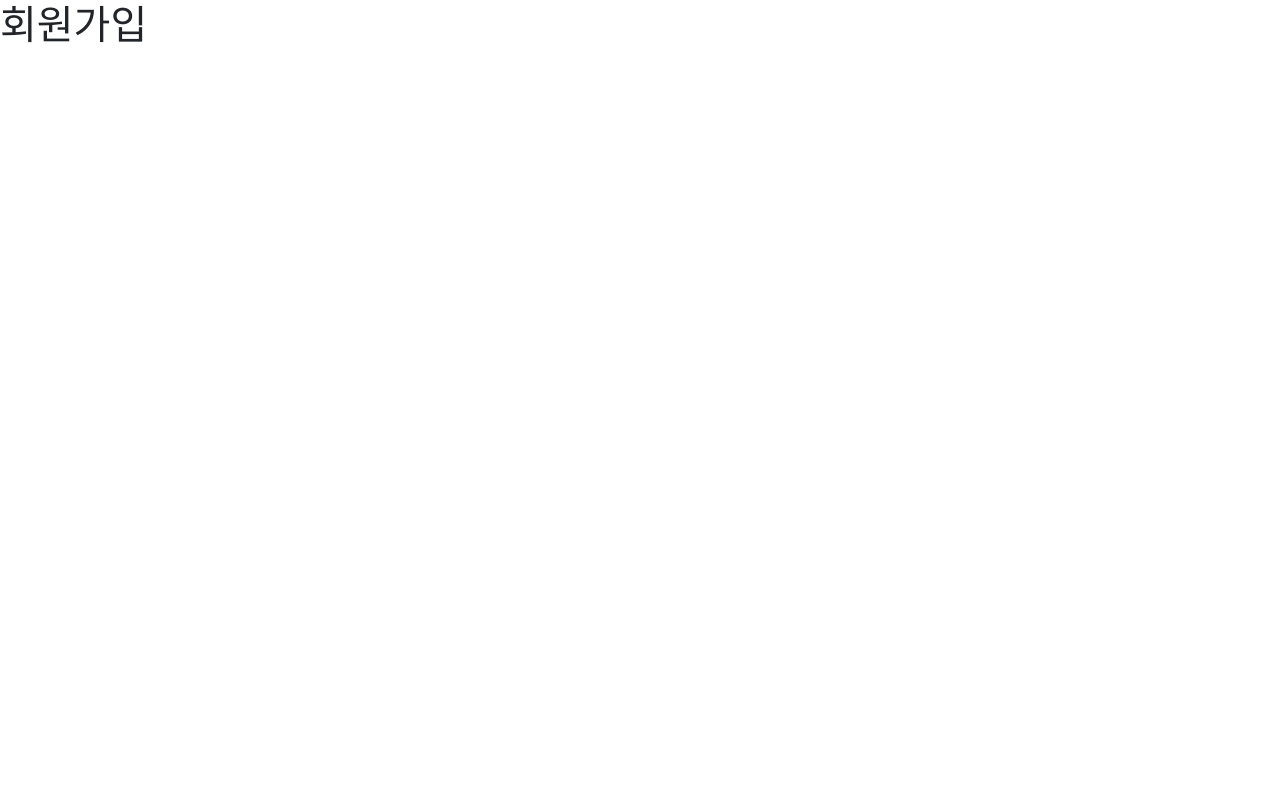
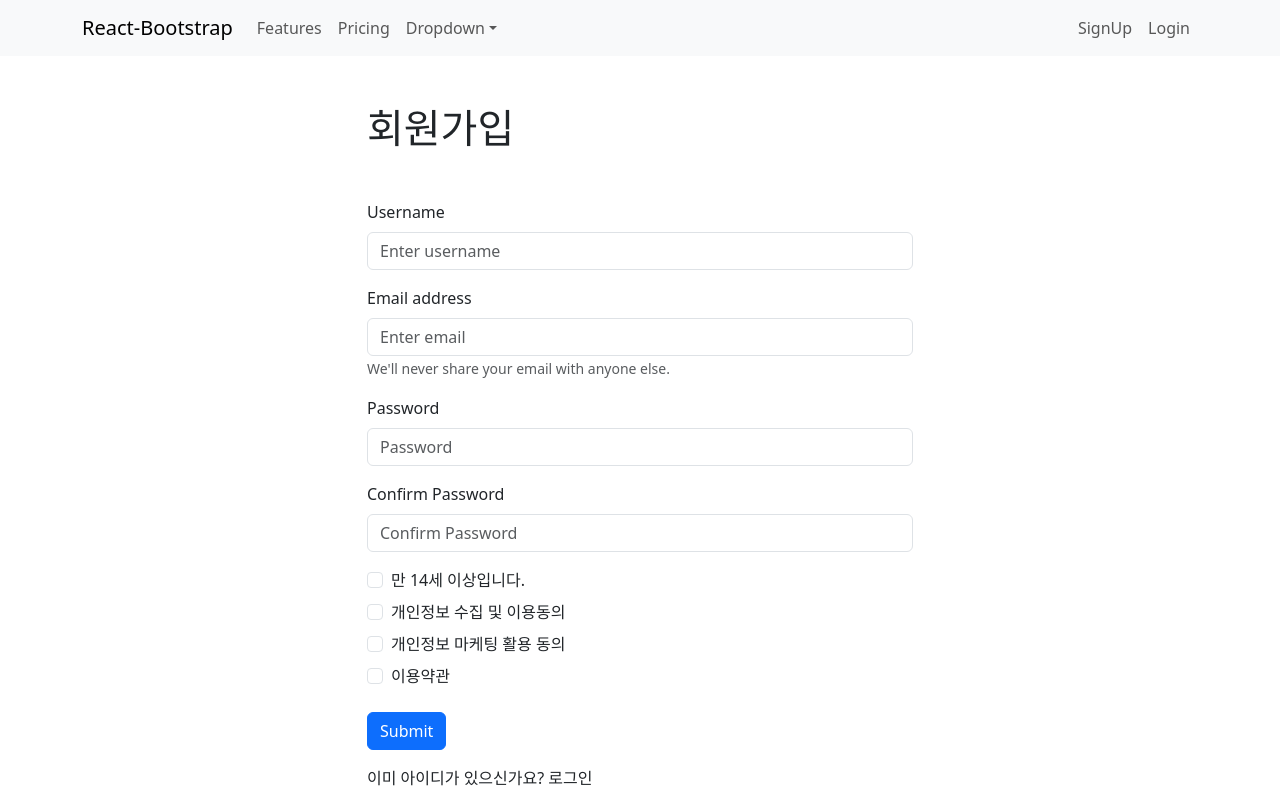
Before and after one commit to dmstjdhdh/react_auth, a React (Create React App) app: page /signup in a window 1280 px wide. Built offline with nearby package versions, Linux system fonts and the light colour scheme.

Commit message:
[Add] 회원가입 기능 추가

```diff
--- a/src/App.js
+++ b/src/App.js
@@ -1,10 +1,12 @@
 import React from 'react';
 import {RouterProvider} from "react-router-dom";
 import router from "./router";
+import HeaderMenu from "./components/HeaderMenu";
 
 const App = () => {
     return (
         <>
+            <HeaderMenu/>
             <RouterProvider router={router}/>
         </>
     );
--- /dev/null
+++ b/src/components/HeaderMenu.js
@@ -0,0 +1,38 @@
+import React from 'react';
+import {Container, Nav, Navbar, NavDropdown} from "react-bootstrap";
+
+const HeaderMenu = () => {
+    return (
+        <Navbar collapseOnSelect expand="lg" className="bg-body-tertiary">
+            <Container>
+                <Navbar.Brand href="#home">React-Bootstrap</Navbar.Brand>
+                <Navbar.Toggle aria-controls="responsive-navbar-nav" />
+                <Navbar.Collapse id="responsive-navbar-nav">
+                    <Nav className="me-auto">
+                        <Nav.Link href="#features">Features</Nav.Link>
+                        <Nav.Link href="#pricing">Pricing</Nav.Link>
+                        <NavDropdown title="Dropdown" id="collasible-nav-dropdown">
+                            <NavDropdown.Item href="#action/3.1">Action</NavDropdown.Item>
+                            <NavDropdown.Item href="#action/3.2">
+                                Another action
+                            </NavDropdown.Item>
+                            <NavDropdown.Item href="#action/3.3">Something</NavDropdown.Item>
+                            <NavDropdown.Divider />
+                            <NavDropdown.Item href="#action/3.4">
+                                Separated link
+                            </NavDropdown.Item>
+                        </NavDropdown>
+                    </Nav>
+                    <Nav>
+                        <Nav.Link href="/signup">SignUp</Nav.Link>
+                        <Nav.Link href="/login">
+                            Login
+                        </Nav.Link>
+                    </Nav>
+                </Navbar.Collapse>
+            </Container>
+        </Navbar>
+    );
+};
+
+export default HeaderMenu;
--- a/src/pages/Login.js
+++ b/src/pages/Login.js
@@ -1,12 +1,40 @@
 import React from 'react';
+import {Button, Col, Container, Form, Row} from "react-bootstrap";
 
 const Login = () => {
     return (
-        <div>
-            <h1>
-                로그인
-            </h1>
-        </div>
+        <Container className={"mt-5"}>
+
+            <Row className={"justify-content-lg-center"}>
+                <Col xs={6}>
+                    <h1>
+                        로그인
+                    </h1>
+                    <Form className={"mt-5"}>
+
+                        <Form.Group className="mb-3" controlId="formBasicEmail">
+                            <Form.Label>Email address</Form.Label>
+                            <Form.Control type="email" placeholder="Enter email" />
+                            <Form.Text className="text-muted">
+                                We'll never share your email with anyone else.
+                            </Form.Text>
+                        </Form.Group>
+
+                        <Form.Group className="mb-3" controlId="formBasicPassword">
+                            <Form.Label>Password</Form.Label>
+                            <Form.Control type="password" placeholder="Password" />
+                        </Form.Group>
+                        <Form.Group className="mb-3" controlId="formBasicCheckbox">
+                            <Form.Check type="checkbox" label="Check me out" />
+                        </Form.Group>
+                        <Button variant="primary" type="submit">
+                            Submit
+                        </Button>
+                    </Form>
+                </Col>
+
+            </Row>
+        </Container>
     );
 };
 
--- a/src/pages/Signup.js
+++ b/src/pages/Signup.js
@@ -1,12 +1,118 @@
-import React from 'react';
+import React, {useState} from 'react';
+import {Button, Col, Container, Form, Navbar, Row} from "react-bootstrap";
 
 const Signup = () => {
+    const [email, setEmail] = useState("");
+    const [password, setPassword] = useState("");
+    const [username, setUsername] = useState("");
+    const [confirm, setConfirm] = useState("");
+
+    const [isPersonal,setIsPersonal] =useState(false);
+    const [isMarketing,setIsMarketing] = useState(false);
+
+    const submitHandler = async (e) => {
+        e.preventDefault();
+        if(password !== confirm){
+            alert("Password do not match, please check password and confirm password");
+        }
+        const userInput = {
+            email,
+            username,
+            password,
+            isMarketingAgree: isMarketing,
+            isPersonalInfoAgree: isPersonal
+        }
+        console.log(userInput);
+    }
+
     return (
-        <div>
-            <h1>
-                회원가입
-            </h1>
-        </div>
+        <Container className={"mt-5"}>
+
+            <Row className={"justify-content-lg-center"}>
+                <Col xs={6}>
+                    <h1>
+                        회원가입
+                    </h1>
+                    <Form className={"mt-5"} onSubmit={submitHandler}>
+                        <Form.Group className="mb-3" controlId="formBasicEmail">
+                            <Form.Label>Username</Form.Label>
+                            <Form.Control
+                                type="text"
+                                placeholder="Enter username"
+                                value={username}
+                                onChange={(e) => setUsername(e.target.value)}
+                            />
+                        </Form.Group>
+
+                        <Form.Group className="mb-3" controlId="formBasicEmail">
+                            <Form.Label>Email address</Form.Label>
+                            <Form.Control
+                                type="email"
+                                placeholder="Enter email"
+                                value={email}
+                                onChange={(e) => setEmail(e.target.value)}
+                            />
+                            <Form.Text className="text-muted">
+                                We'll never share your email with anyone else.
+                            </Form.Text>
+                        </Form.Group>
+
+                        <Form.Group className="mb-3" controlId="formBasicPassword">
+                            <Form.Label>Password</Form.Label>
+                            <Form.Control
+                                type="password"
+                                placeholder="Password"
+                                value={password}
+                                onChange={(e) => setPassword(e.target.value)}
+                            />
+                        </Form.Group>
+
+                        <Form.Group className="mb-3" controlId="formBasicPassword">
+                            <Form.Label>Confirm Password</Form.Label>
+                            <Form.Control
+                                type="password"
+                                placeholder="Confirm Password"
+                                value={confirm}
+                                onChange={(e) => setConfirm(e.target.value)}
+                            />
+                        </Form.Group>
+
+                        <Form.Group className="mb-2" controlId="formBasicCheckbox">
+                            <Form.Check type="checkbox" label="만 14세 이상입니다." />
+                        </Form.Group>
+                        <Form.Group className="mb-2" controlId="formBasicCheckbox">
+                            <Form.Check
+                                type="checkbox"
+                                label="개인정보 수집 및 이용동의"
+                                value={isPersonal}
+                                onChange={(e) => setIsPersonal(!isPersonal)}
+                            />
+                        </Form.Group>
+                        <Form.Group className="mb-2" controlId="formBasicCheckbox">
+                            <Form.Check
+                                type="checkbox"
+                                label="개인정보 마케팅 활용 동의"
+                                value={isMarketing}
+                                onChange={(e) => setIsMarketing(!isMarketing)}
+                            />
+                        </Form.Group>
+                        <Form.Group className="mb-2" controlId="formBasicCheckbox">
+                            <Form.Check type="checkbox" label="이용약관" />
+                        </Form.Group>
+
+                        <Button className="mt-3" variant="primary" type="submit">
+                            Submit
+                        </Button>
+
+                    </Form>
+                    <div className={"mt-3"}>
+                        <span className="mt-3">
+                            이미 아이디가 있으신가요? 로그인
+                        </span>
+                    </div>
+                </Col>
+            </Row>
+        </Container>
     );
 };
 
```
